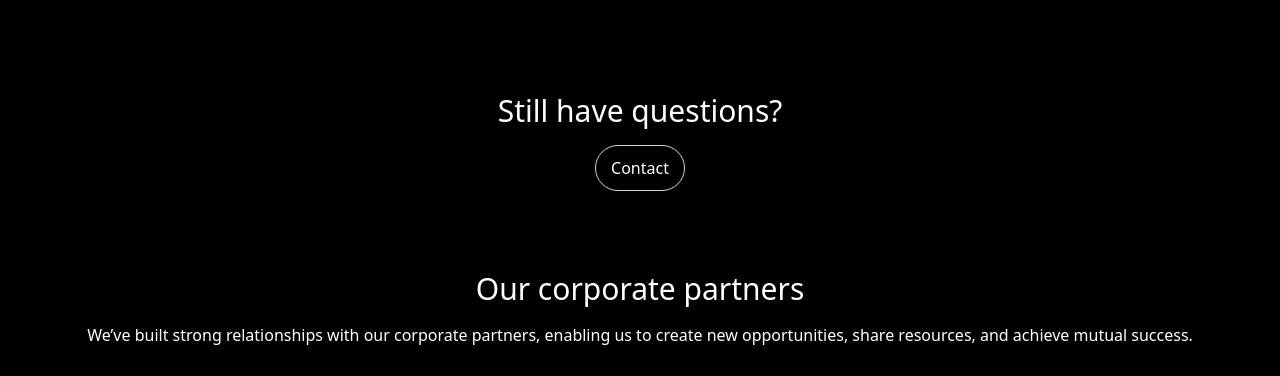
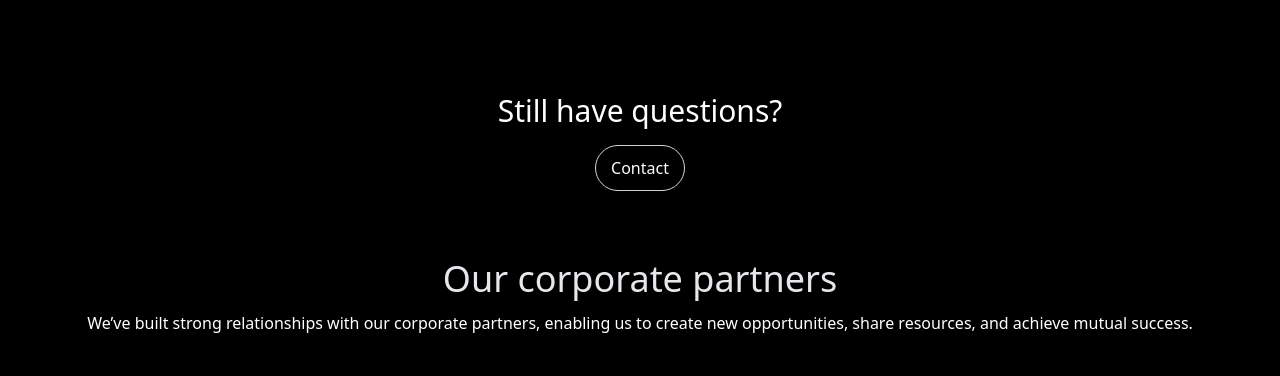
Before and after one commit to zwe-lwin-00/Next-Step, a website: page index.html in a window 1280 px wide. Shown: the part 5834-6210 px from the top of the page. Drawn offline with nearby package versions, Linux system fonts and the light colour scheme.

Commit message:
Update index.html

```diff
--- a/index.html
+++ b/index.html
@@ -834,13 +834,18 @@
         </section>
 
         <section
-            class="tw-flex tw-w-full tw-flex-col tw-place-content-center tw-place-items-center tw-gap-[5%] tw-p-[4%] tw-px-[8%]"
-        >
-            <div class="tw-mt-20 tw-flex tw-flex-col tw-place-items-center tw-gap-4">
-                <div class="tw-text-3xl max-md:tw-text-2xl">
-                    Our corporate partners
+            class="tw-relative tw-flex tw-min-h-[30vh] tw-w-full tw-max-w-[100vw] tw-flex-col tw-place-content-center tw-place-items-center tw-overflow-hidden tw-p-4"
+            >
+            <div class="tw-mt-8 tw-flex tw-flex-col tw-place-items-center tw-gap-5">
+                <div class="reveal-up tw-mt-5 tw-flex tw-flex-col tw-gap-3 tw-text-center">
+                    <h2 class="tw-text-4xl tw-font-medium tw-text-gray-200 max-md:tw-text-2xl">
+                        Our corporate partners
+                    </h2>
+                    <p class="tw-text-center tw-max-w-xl">
+                        We’ve built strong relationships with our corporate partners, enabling us to create new opportunities,
+                        share resources, and achieve mutual success.
+                    </p>
                 </div>
-                <p>We’ve built strong relationships with our corporate partners, enabling us to create new opportunities, share resources, and achieve mutual success.</p>
             </div>
         </section>
 
```
